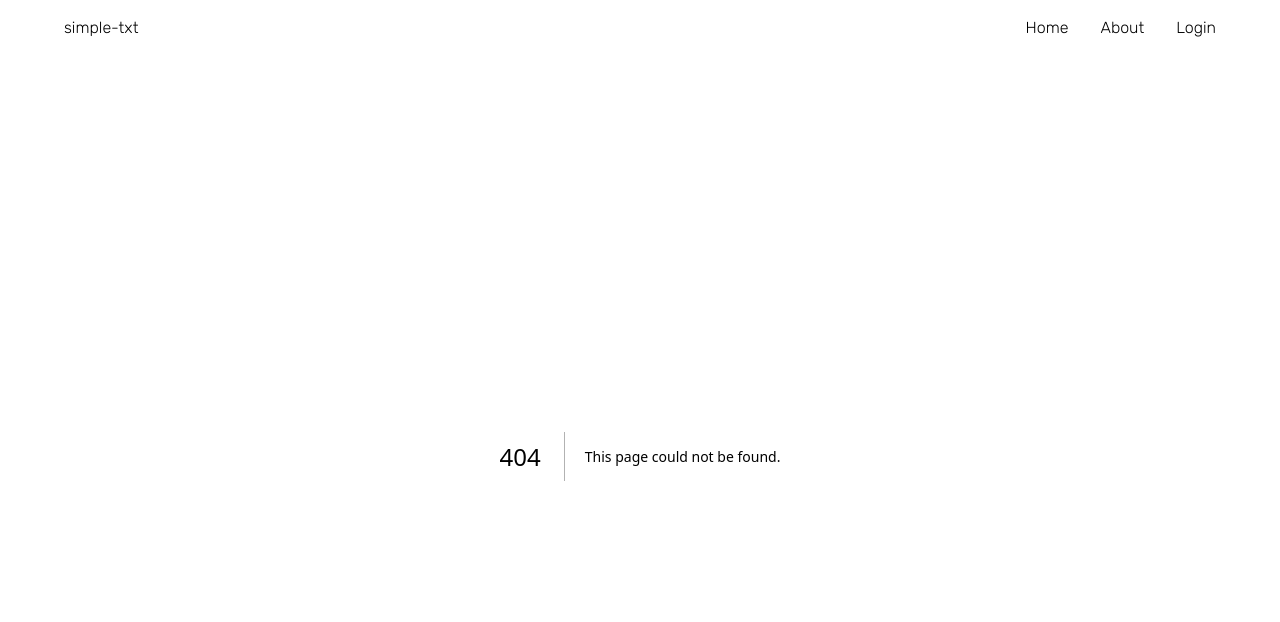
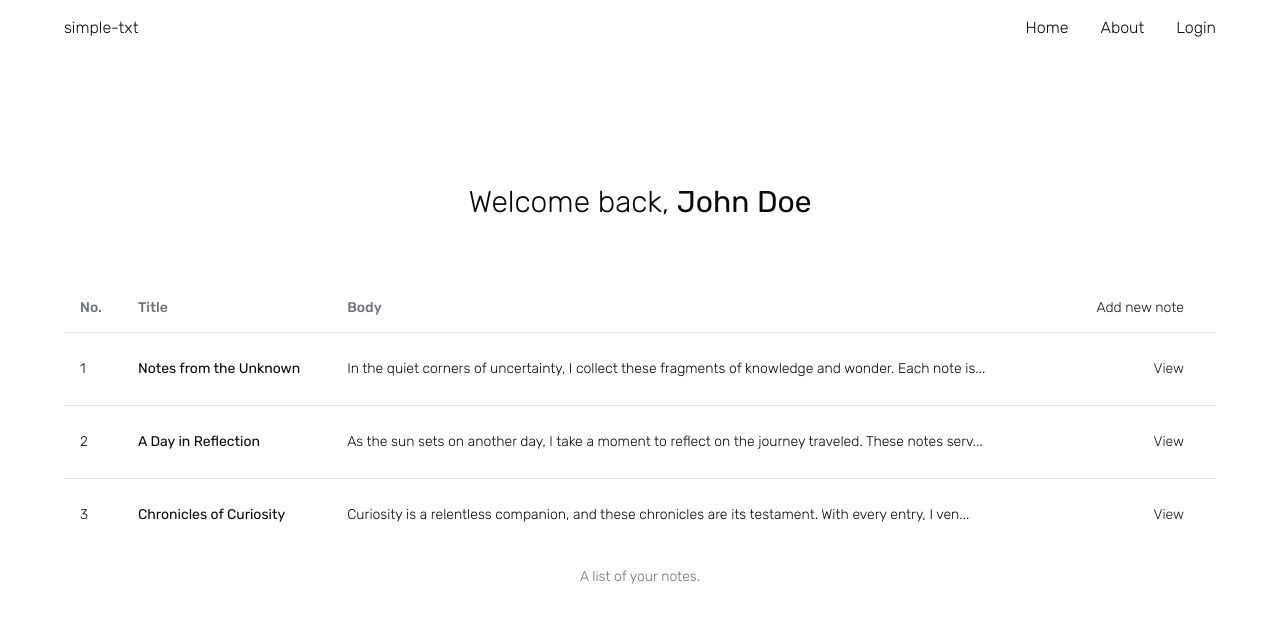
Before and after one commit to mdahmed-abdus/simple-txt, a Next.js app: page /dashboard in a window 1280 px wide. Before the commit this address had no page. Shown: the top 622 px of the page. Built offline with nearby package versions, Linux system fonts and the light colour scheme.

Commit message:
Add dashboard page

```diff
--- /dev/null
+++ b/src/app/dashboard/page.tsx
@@ -0,0 +1,95 @@
+'use client';
+
+import { Button } from '@/components/ui/button';
+import {
+  Table,
+  TableBody,
+  TableCaption,
+  TableCell,
+  TableHead,
+  TableHeader,
+  TableRow,
+} from '@/components/ui/table';
+
+export default function Dashboard() {
+  const user = {
+    name: 'John Doe',
+    email: 'johndoe@domain.com',
+  };
+
+  const notes: { id: string; title: string; body: string }[] = [
+    {
+      id: '60f94b03e52b1f001c050235',
+      title: 'Notes from the Unknown',
+      body: 'In the quiet corners of uncertainty, I collect these fragments of knowledge and wonder. Each note is a step deeper into the uncharted territory of discovery.',
+    },
+    {
+      id: '60f94b19e52b1f001c050236',
+      title: 'A Day in Reflection',
+      body: 'As the sun sets on another day, I take a moment to reflect on the journey traveled. These notes serve as the mirror to my thoughts, capturing the ripples of experiences.',
+    },
+    {
+      id: '60f94b2ce52b1f001c050237',
+      title: 'Chronicles of Curiosity',
+      body: 'Curiosity is a relentless companion, and these chronicles are its testament. With every entry, I venture further into the realms of the unknown, driven by the thirst for knowledge.',
+    },
+  ];
+
+  const viewNote = (id: string) => {};
+
+  const addNewNote = () => {};
+
+  return (
+    <div className="container mt-16 md:mt-32 font-thin">
+      <h1 className="text-3xl text-center">
+        Welcome back, <span className="font-normal">{user.name}</span>
+      </h1>
+
+      <Table className="mt-16">
+        <TableCaption>
+          {notes.length > 0 ? (
+            'A list of your notes.'
+          ) : (
+            <div>
+              <p>You do not have any notes.</p>
+              <p>
+                Click on <p className="inline font-normal">Add new note</p> to
+                add a new note.
+              </p>
+            </div>
+          )}
+        </TableCaption>
+        <TableHeader>
+          <TableRow>
+            <TableHead>No.</TableHead>
+            <TableHead>Title</TableHead>
+            <TableHead>Body</TableHead>
+            <TableHead className="text-right">
+              <Button className="font-thin" variant="link" onClick={addNewNote}>
+                Add new note
+              </Button>
+            </TableHead>
+          </TableRow>
+        </TableHeader>
+        <TableBody>
+          {notes.map(({ id, title, body }, index) => (
+            <TableRow key={`dashboardTableRow_${id}`}>
+              <TableCell>{index + 1}</TableCell>
+              <TableCell className="font-normal">{title}</TableCell>
+              <TableCell>{body.slice(0, 100) + '...'}</TableCell>
+              <TableCell className="text-right">
+                <Button
+                  className="font-thin"
+                  variant="link"
+                  onClick={() => viewNote(id)}
+                >
+                  View
+                </Button>
+              </TableCell>
+            </TableRow>
+          ))}
+        </TableBody>
+      </Table>
+    </div>
+  );
+}
```
